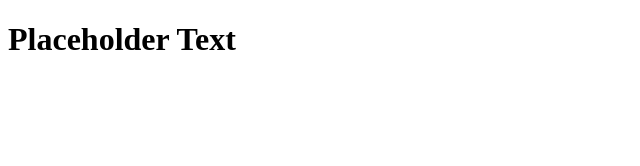
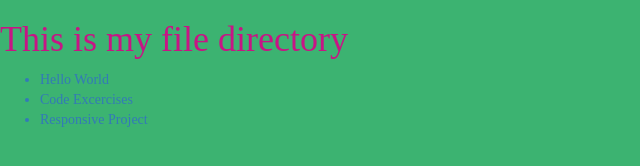
Before and after one commit to Benjimeboyo/gra-321, a plain HTML site: page index.html in a window 1280 px wide. Shown: the whole page, without its empty margins (0-640 px from the left). Drawn offline with Linux system fonts and the light colour scheme.

Commit message:
Updated index html and css

```diff
--- a/css/style.css
+++ b/css/style.css
@@ -2,6 +2,22 @@
 
 }
 
+body {
+		background-color: #3CB371;
+	}
+
+
+
+
 h1 {
+	font-family: Ariel;
+	color: #C71585;
+}
 
+
+
+
+ul{
+	font-family: Ariel;
+	color: #C71585;
 }
--- a/index.html
+++ b/index.html
@@ -1,14 +1,22 @@
 <!DOCTYPE html>
 <html>
   <head>
-    <title>#</title>
+    <title>GRA 321 Digital Project Directory</title>
     <meta charset="UTF-8">
-    <meta name="description" content="#">
-    <meta name="keywords" content="#">
-    <meta name="author" content="#">
+    <meta name="description" content="Hellow World Excercise">
+    <meta name="keywords" content="School, Slack, Presentations">
+    <meta name="author" content="Benjamin Korf">
+    <link href="./css/normalize.css" type="text/css" rel="stylesheet">
+    <link href="./css/style.css" type="text/css" rel="stylesheet">
   </head>
 
   <body>
-  <h1>Placeholder Text</h1>
+  <h1>This is my file directory</h1>
+  <ul>
+  	<a href="./hello-world"><li>Hello World</li></a>
+  	<a href="./code-excercises"><li>Code Excercises</li></a>
+  	<a href="./responsive-project"><li>Responsive Project</li></a>
+  </ul>
+
   </body>
 </html>
```
Also changed, not shown: css/index.html (deleted, +0 -14 lines).
